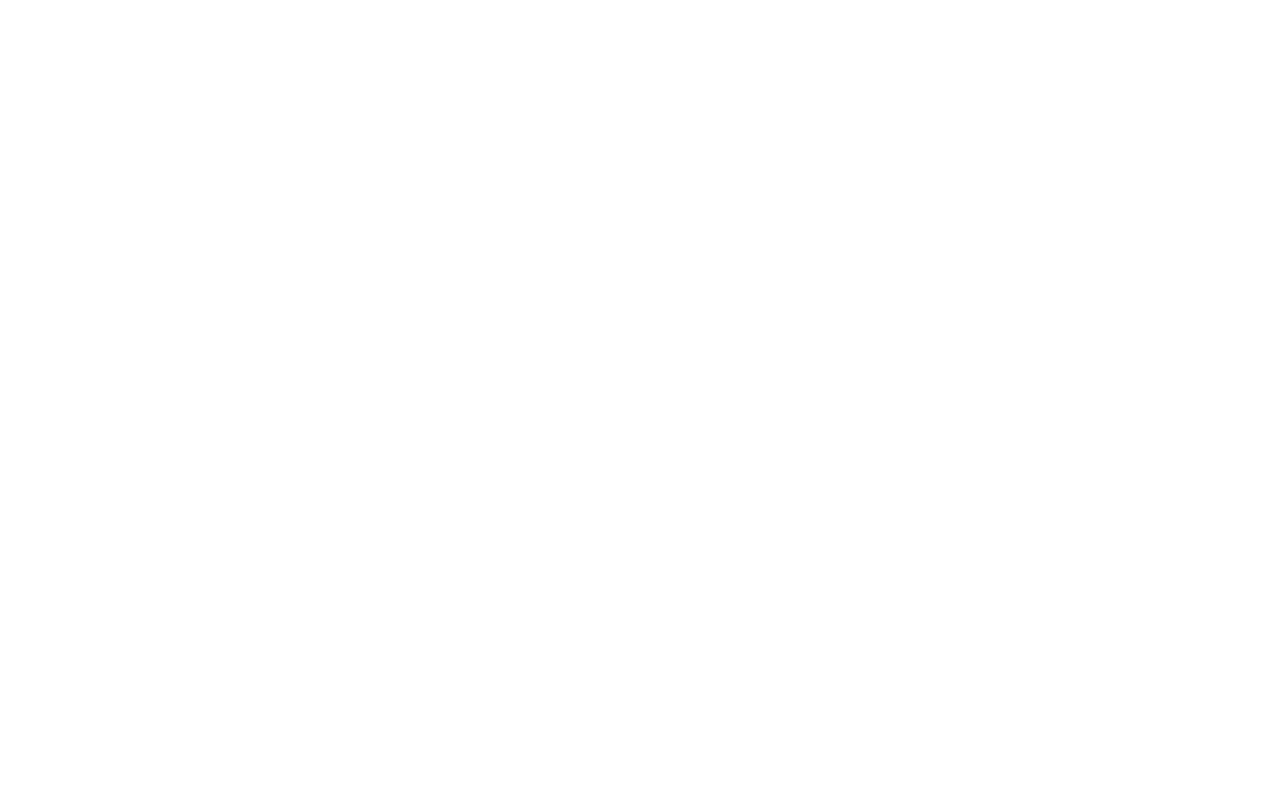
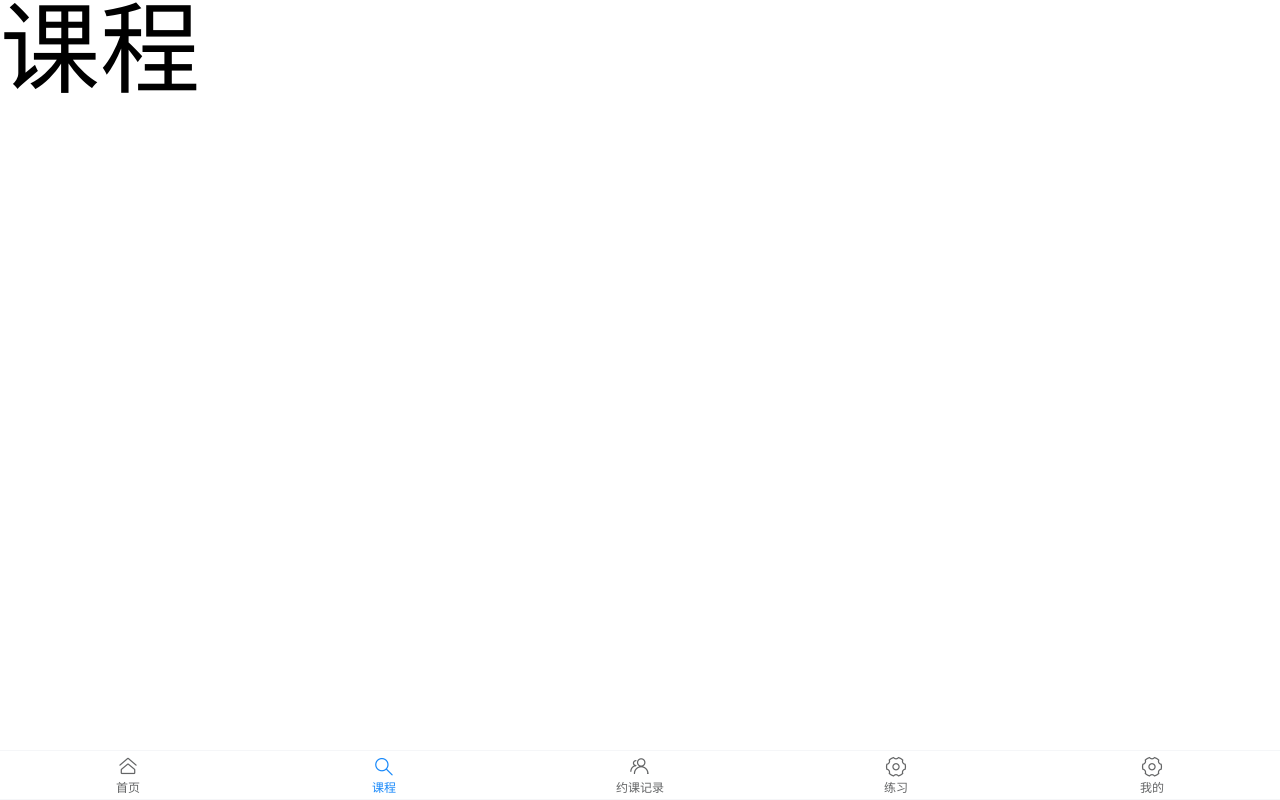
Before and after one commit to Yan-ling-yong-wei/study.github.io, a Vue app: page /#/course in a window 1280 px wide. Built offline with nearby package versions, Linux system fonts and the light colour scheme.

Commit message:
底部导航

```diff
--- a/src/router/index.js
+++ b/src/router/index.js
@@ -1,15 +1,51 @@
 import Vue from 'vue'
 import VueRouter from 'vue-router'
-import Home from '../views/Home.vue'
+import Home from '../views/Home/Home.vue'
 
 Vue.use(VueRouter)
 
 const routes = [
   {
-    path: '/',
-    name: 'Home',
-    component: Home
+    path:'/',
+    redirect:'/home'
   },
+  {
+    path:'/main',
+    name:'main',
+    component:()=>import('../views/Home/main.vue'),
+    children:[
+      {
+        path:'/home',
+        name:'home',
+        component:Home,
+      },
+      {
+        path:'/course',
+        name:'course',
+        component:()=>import('../views/Home/Course.vue')
+      },
+      {
+        path:'/record',
+        name:'record',
+        component:()=>import('../views/Home/Record.vue'),
+      },
+      {
+        path:'/practice',
+        name:'practice',
+        component:()=>import('../views/Home/Practice.vue'),
+      },
+      {
+        path:'/my',
+        name:'my',
+        component:()=>import('../views/Home/My.vue'),
+      },
+    ]
+  },
+  {
+    path:'/login',
+    name:'login',
+    component:()=>import('../views/login.vue')
+  }
 
 ]
 
--- /dev/null
+++ b/src/views/Home/Course.vue
@@ -0,0 +1,11 @@
+<template>
+    <div id="course">
+        课程
+    </div>
+</template>
+<style lang="scss" scoped>
+    #course{
+        width: 100%;
+        height: 100%;
+    }
+</style>
--- a/src/views/Home.vue
+++ b/src/views/Home/Home.vue
@@ -1,6 +1,6 @@
 <template>
   <div class="home">
-
+    首页
   </div>
 </template>
 <style lang="scss" scoped>
--- /dev/null
+++ b/src/views/Home/My.vue
@@ -0,0 +1,11 @@
+<template>
+    <div id="my">
+        我的
+    </div>
+</template>
+<style lang="scss" scoped>
+    #my{
+        width: 100%;
+        height: 100%;
+    }
+</style>
--- /dev/null
+++ b/src/views/Home/Practice.vue
@@ -0,0 +1,11 @@
+<template>
+    <div id="practice">
+        练习
+    </div>
+</template>
+<style lang="scss" scoped>
+    #practice{
+        width: 100%;
+        height: 100%;
+    }
+</style>
--- /dev/null
+++ b/src/views/Home/Record.vue
@@ -0,0 +1,11 @@
+<template>
+    <div id="record">
+        约课记录
+    </div>
+</template>
+<style lang="scss" scoped>
+    #record{
+        width: 100%;
+        height: 100%;
+    }
+</style>
--- /dev/null
+++ b/src/views/Home/main.vue
@@ -0,0 +1,19 @@
+<template>
+  <div id="main">
+    <router-view />
+    <van-tabbar route>
+      <van-tabbar-item icon="home-o" to="/home">首页</van-tabbar-item>
+      <van-tabbar-item icon="search" to="/course">课程</van-tabbar-item>
+      <van-tabbar-item icon="friends-o" to="/record">约课记录</van-tabbar-item>
+      <van-tabbar-item icon="setting-o" to="/practice">练习</van-tabbar-item>
+      <van-tabbar-item icon="setting-o" to="/my">我的</van-tabbar-item>
+    </van-tabbar>
+  </div>
+</template>
+
+<style lang="scss" scoped>
+    #main{
+        width: 100%;
+        height: 100%;
+    }
+</style>
--- /dev/null
+++ b/src/views/login.vue
@@ -0,0 +1,11 @@
+<template>
+    <div id="login">
+
+    </div>
+</template>
+<style lang="scss" scoped>
+    #login{
+        width: 100%;
+        height: 100%;
+    }
+</style>
```
Also changed, not shown: src/App.vue (+4 -3 lines).
